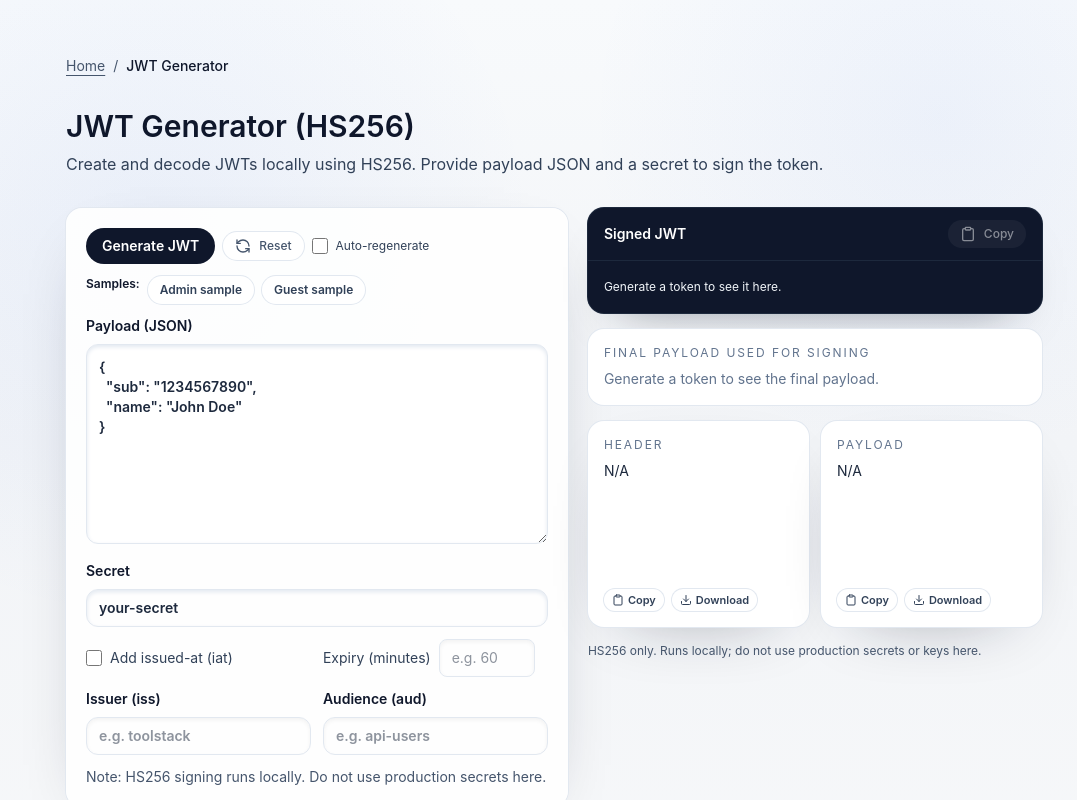
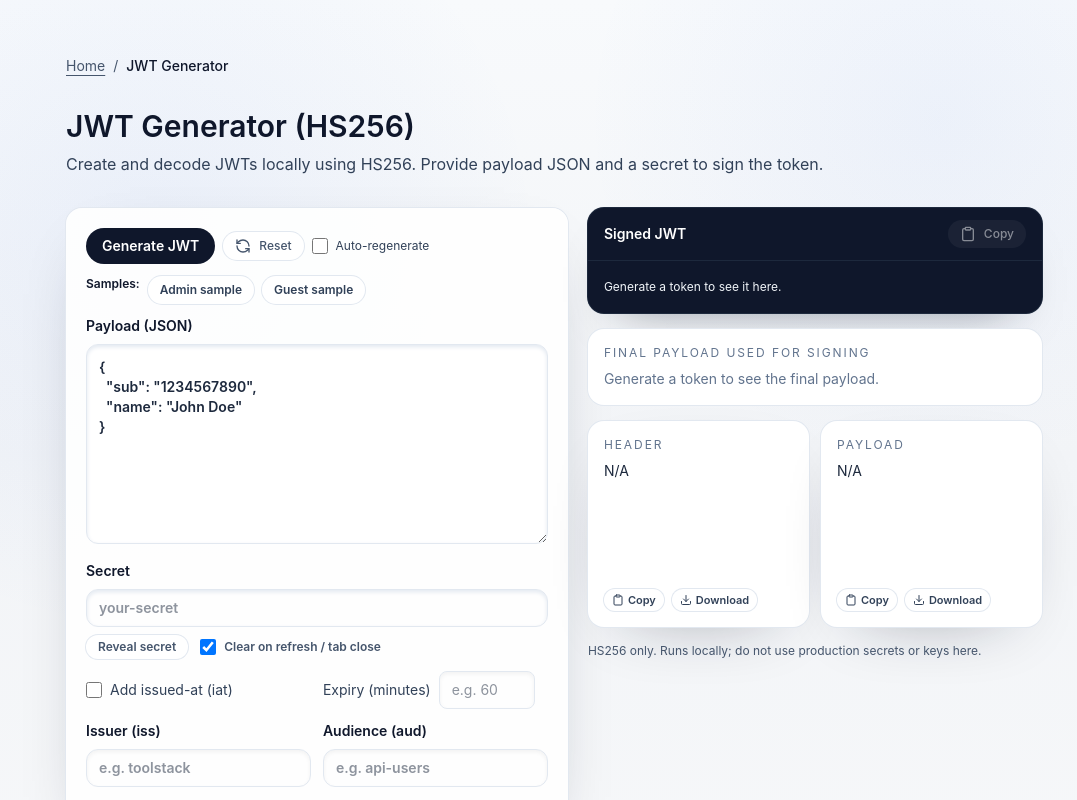
Before and after one commit to ChainPix/custom-website, a Next.js app: page /jwt-generator in a window 1280 px wide. Shown: the top 800 px of the page, without its empty margins (86-1163 px from the left). Built offline with nearby package versions, Linux system fonts and the light colour scheme; no server answers.

Commit message:
Added a more secure secret UX: the secret now defaults to a password field with a reveal toggle, plus a “clear on refresh / tab close” preference that controls whether the secret persists in session storage

```diff
--- a/app/(tools)/jwt-generator/JWT_GENERATOR.md
+++ b/app/(tools)/jwt-generator/JWT_GENERATOR.md
@@ -24,3 +24,4 @@
 - Base64URL encode/decode now uses chunked conversion with UTF-8 safe decoding.
 - Auto-regenerate is debounced (350ms) and cancels stale signing work.
 - Signing merges helper claims into a new payload and shows added/overridden claim info.
+- Secret input defaults to password mode with a reveal toggle and optional clear-on-exit preference.
--- a/app/(tools)/jwt-generator/client.tsx
+++ b/app/(tools)/jwt-generator/client.tsx
@@ -59,7 +59,13 @@ function decodeToken(token: string) {
 
 export default function JwtGeneratorClient() {
   const [payloadText, setPayloadText] = useState('{\n  "sub": "1234567890",\n  "name": "John Doe"\n}');
-  const [secret, setSecret] = useState("your-secret");
+  const [secret, setSecret] = useState("");
+  const [revealSecret, setRevealSecret] = useState(false);
+  const [clearSecretOnExit, setClearSecretOnExit] = useState(() => {
+    if (typeof window === "undefined") return true;
+    const stored = window.localStorage.getItem("jwt-clear-secret-on-exit");
+    return stored ? stored === "true" : true;
+  });
   const [token, setToken] = useState("");
   const [copied, setCopied] = useState(false);
   const [error, setError] = useState("");
@@ -78,6 +84,47 @@ export default function JwtGeneratorClient() {
   const debounceTimerRef = useRef<ReturnType<typeof window.setTimeout> | null>(null);
   const generationIdRef = useRef(0);
 
+  useEffect(() => {
+    if (typeof window === "undefined") return;
+    window.localStorage.setItem("jwt-clear-secret-on-exit", String(clearSecretOnExit));
+    if (clearSecretOnExit) {
+      window.sessionStorage.removeItem("jwt-secret");
+    }
+  }, [clearSecretOnExit]);
+
+  useEffect(() => {
+    if (typeof window === "undefined") return;
+    if (clearSecretOnExit) {
+      window.sessionStorage.removeItem("jwt-secret");
+      return;
+    }
+    window.sessionStorage.setItem("jwt-secret", secret);
+  }, [secret, clearSecretOnExit]);
+
+  useEffect(() => {
+    if (typeof window === "undefined") return;
+    if (!clearSecretOnExit) {
+      const storedSecret = window.sessionStorage.getItem("jwt-secret");
+      if (storedSecret) {
+        setSecret(storedSecret);
+      }
+    }
+  }, [clearSecretOnExit]);
+
+  useEffect(() => {
+    if (typeof window === "undefined") return;
+    const clearStoredSecret = () => {
+      if (clearSecretOnExit) {
+        window.sessionStorage.removeItem("jwt-secret");
+      }
+    };
+    window.addEventListener("beforeunload", clearStoredSecret);
+    window.addEventListener("pagehide", clearStoredSecret);
+    return () => {
+      window.removeEventListener("beforeunload", clearStoredSecret);
+      window.removeEventListener("pagehide", clearStoredSecret);
+    };
+  }, [clearSecretOnExit]);
   const decoded = useMemo(() => decodeToken(token), [token]);
 
   const handleGenerate = async (requestId?: number) => {
@@ -202,7 +249,7 @@ export default function JwtGeneratorClient() {
             <button
               onClick={() => {
                 setPayloadText('{\n  "sub": "1234567890",\n  "name": "John Doe"\n}');
-                setSecret("your-secret");
+                setSecret("");
                 setToken("");
                 setError("");
                 setFinalPayload(null);
@@ -262,12 +309,32 @@ export default function JwtGeneratorClient() {
           <label className="block text-sm font-semibold text-slate-900">
             Secret
             <input
-              type="text"
+              type={revealSecret ? "text" : "password"}
               className="mt-2 w-full rounded-xl border border-slate-200 px-3 py-2 text-sm text-slate-800 shadow-inner shadow-slate-200 focus:border-slate-400 focus:outline-none focus:ring-2 focus:ring-slate-200"
               value={secret}
               onChange={(event) => setSecret(event.target.value)}
               placeholder="your-secret"
+              autoComplete="new-password"
             />
+            <div className="mt-2 flex flex-wrap items-center gap-3 text-xs text-slate-600">
+              <button
+                type="button"
+                onClick={() => setRevealSecret((prev) => !prev)}
+                className="rounded-full bg-white px-3 py-1 font-semibold shadow-[var(--shadow-soft)] ring-1 ring-slate-200 transition hover:-translate-y-0.5"
+                aria-pressed={revealSecret}
+              >
+                {revealSecret ? "Hide secret" : "Reveal secret"}
+              </button>
+              <label className="flex items-center gap-2">
+                <input
+                  type="checkbox"
+                  className="h-4 w-4 rounded border-slate-300 text-slate-900 focus:ring-2 focus:ring-slate-200"
+                  checked={clearSecretOnExit}
+                  onChange={(e) => setClearSecretOnExit(e.target.checked)}
+                />
+                Clear on refresh / tab close
+              </label>
+            </div>
             {secretWarning ? (
               <p className="mt-1 text-xs font-medium text-amber-600" role="alert">
                 {secretWarning}
```
